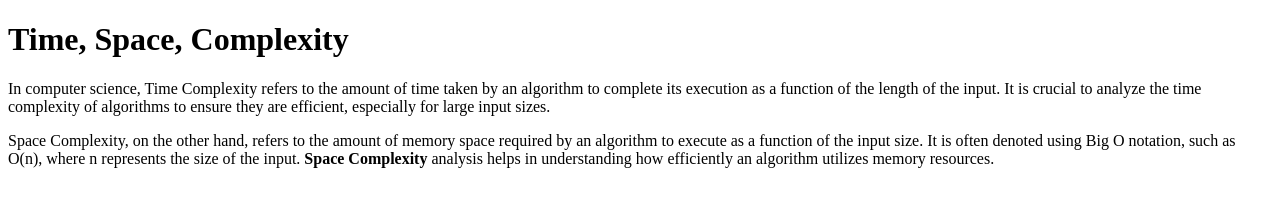
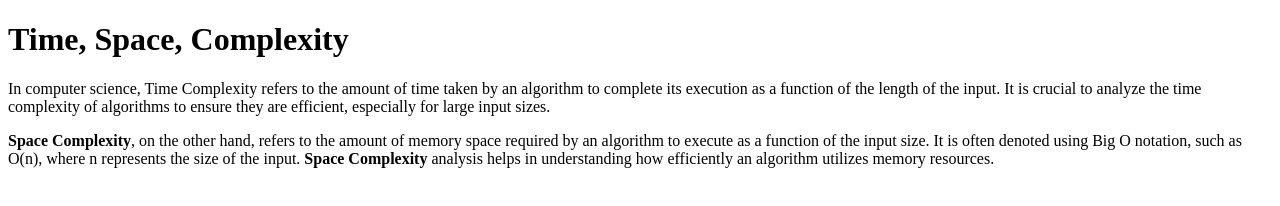
Before and after one commit to acciojob/time-and-space-complexity-Mr-R-e-X, a website: page main.html in a window 1280 px wide. Drawn offline with Linux system fonts and the light colour scheme.

Commit message:
created a submission

```diff
--- a/main.html
+++ b/main.html
@@ -1,19 +1,12 @@
 <!DOCTYPE html>
-
 <html>
-
 <head>
 	<link rel="stylesheet" href="styles.css">
 </head>
-
 <body>
-	<!-- the entire body must be written by student -->
 	<h1>Time, Space, Complexity</h1>
     <p>In computer science, Time Complexity refers to the amount of time taken by an algorithm to complete its execution as a function of the length of the input. It is crucial to analyze the time complexity of algorithms to ensure they are efficient, especially for large input sizes.</p>
-    <p>Space Complexity, on the other hand, refers to the amount of memory space required by an algorithm to execute as a function of the input size. It is often denoted using Big O notation, such as O(n), where n represents the size of the input. <b>Space Complexity</b> analysis helps in understanding how efficiently an algorithm utilizes memory resources.</p>
-    <script type="text/javascript" src="./script.js">
-</script>
-
+    <p><b>Space Complexity</b>, on the other hand, refers to the amount of memory space required by an algorithm to execute as a function of the input size. It is often denoted using Big O notation, such as O(n), where n represents the size of the input. <b>Space Complexity</b> analysis helps in understanding how efficiently an algorithm utilizes memory resources.</p>
+    <script type="text/javascript" src="./script.js"></script>
 </body>
-
 </html>
```
